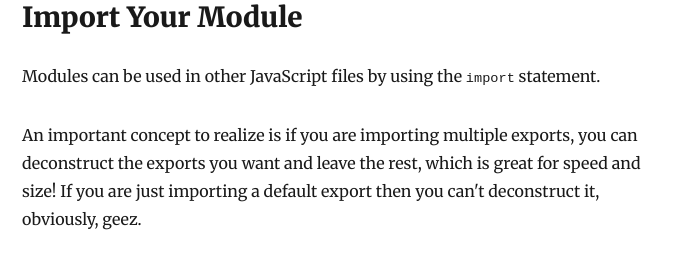
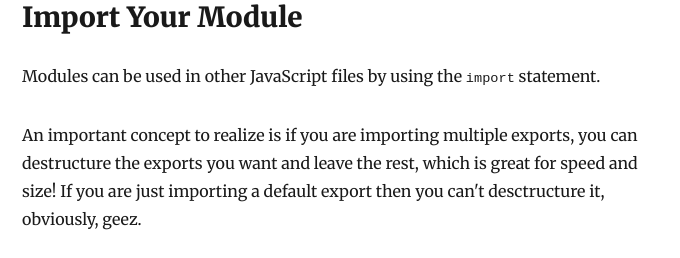
Before and after one commit to Bjg813/my-gatsby-blog, a Gatsby site: page /modules/ in a window 1280 px wide. Shown: the part 1780-2038 px from the top of the page, 303-983 px from the left. Built offline with nearby package versions, Linux system fonts and the light colour scheme; Gatsby itself is replaced by a stand-in of ours; some packages are replaced by stand-ins of ours.

Commit message:
fixed destructure content

```diff
--- a/content/blog/modules/index.md
+++ b/content/blog/modules/index.md
@@ -49,7 +49,7 @@ Easy as that:
 ## Import Your Module
 Modules can be used in other JavaScript files by using the `import` statement.
 
-An important concept to realize is if you are importing multiple exports, you can deconstruct the exports you want and leave the rest, which is great for speed and size! If you are just importing a default export then you can't deconstruct it, obviously, geez.
+An important concept to realize is if you are importing multiple exports, you can destructure the exports you want and leave the rest, which is great for speed and size! If you are just importing a default export then you can't desctructure it, obviously, geez.
 
 We list the import at the top of the file and type:
 
```
